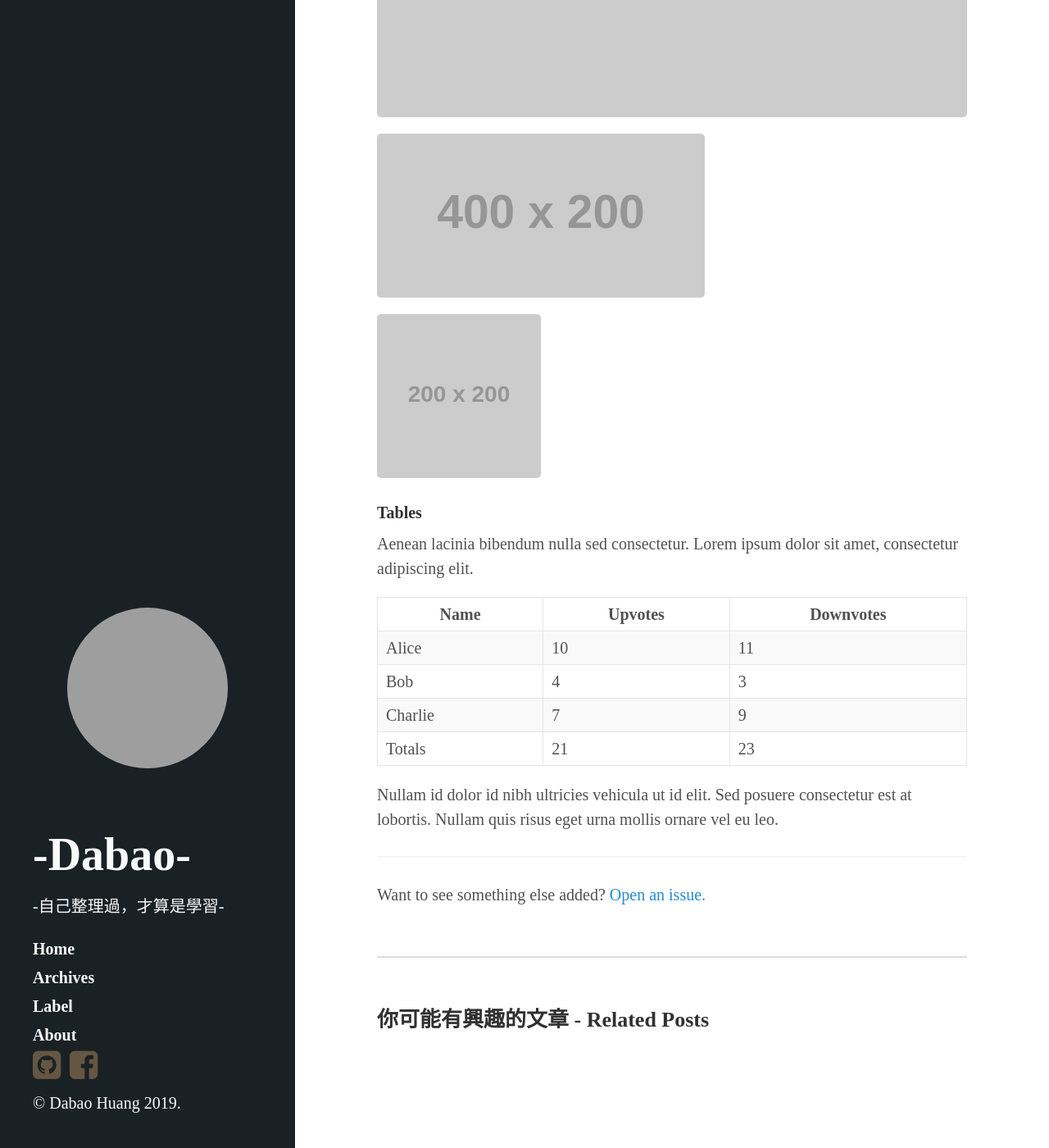
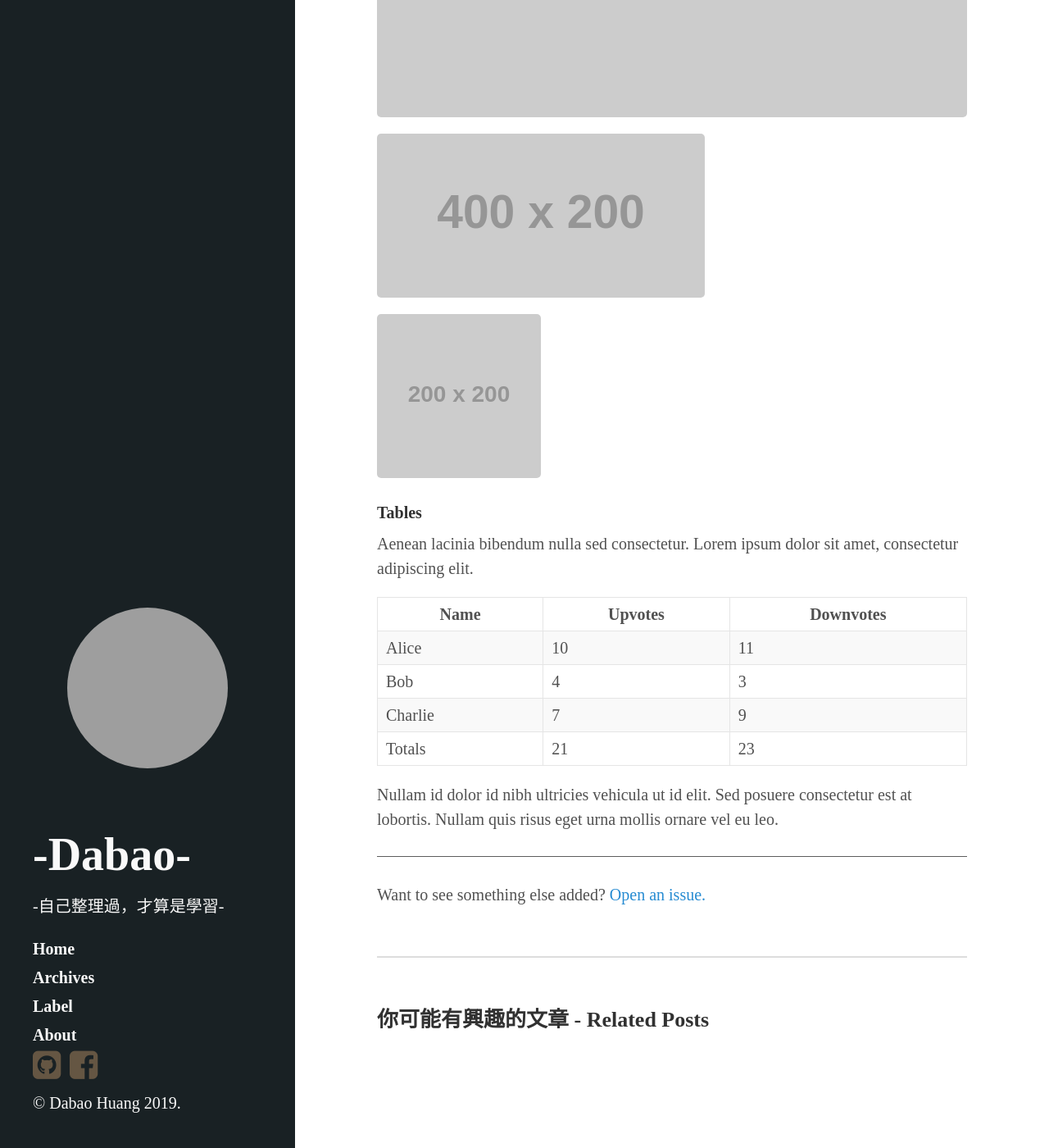
Before and after one commit to DabaoHuang/dabaohuang.github.io, a Jekyll site: the page built from backup/2012-02-07-example-content.md, in a window 1280 px wide and 1400 px high, scrolled down 3288 px. Shown: the whole window at 82% size. Built offline with Jekyll 4.4.1, drawn with Linux system fonts in a browser that asks for light colours; nearby versions of some CDN libraries; comment, search, counter and statistics services are not loaded; grey boxes are pictures that could not be loaded.

Commit message:
:hammer: <hr> Color

```diff
--- a/public/css/poole.css
+++ b/public/css/poole.css
@@ -138,7 +138,7 @@
   margin: 1.5rem 0;
   border: 0;
   border-top: 1px solid #5d5d5d;
-  border-top: 1px solid #eee;
+  /* border-top: 1px solid #eee; */
   border-bottom: 1px solid #fff;
 }
 
```
